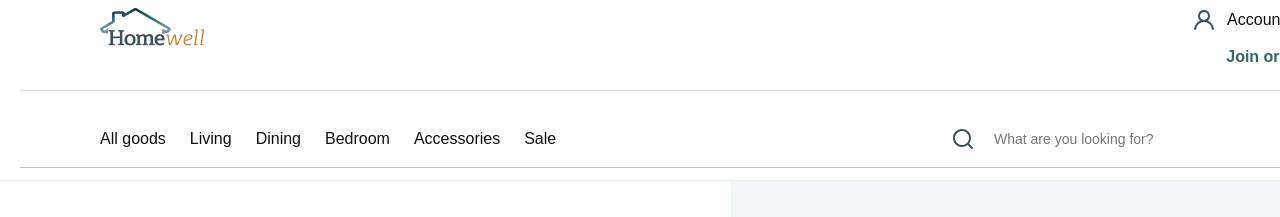
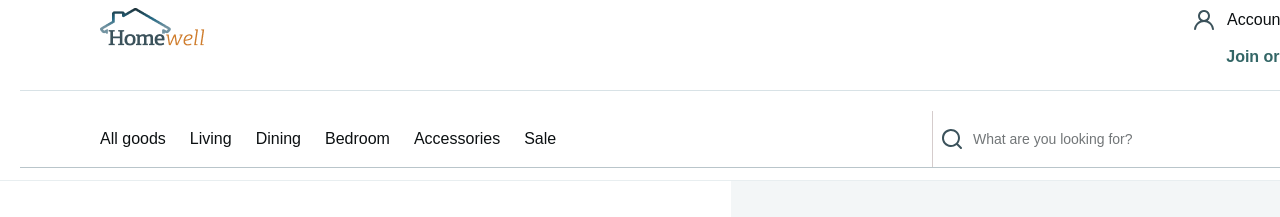
Before and after one commit to Vlad1slov/Frontend-Team-challenge, a React (Create React App) app: page / in a window 1280 px wide. Shown: the top 217 px of the page. Built offline with nearby package versions, Linux system fonts and the light colour scheme.

Commit message:
Menu item hover added

```diff
--- a/src/components/Header/Header.jsx
+++ b/src/components/Header/Header.jsx
@@ -84,19 +84,6 @@ const Header = () => {
                     </Link>{" "}
                 </div>
                 <div className={styles["search"]}>
-                    <svg
-                        className={styles["icons3"]}
-                        width="24"
-                        height="24"
-                        viewBox="0 0 24 24"
-                        fill="none"
-                        xmlns="http://www.w3.org/2000/svg"
-                    >
-                        <path
-                            d="M21.71 20.29L18 16.61C19.4401 14.8144 20.1375 12.5353 19.9488 10.2413C19.7601 7.94733 18.6997 5.81281 16.9855 4.27667C15.2714 2.74053 13.0338 1.91954 10.7329 1.9825C8.43204 2.04546 6.24272 2.98759 4.61514 4.61517C2.98756 6.24275 2.04543 8.43207 1.98247 10.7329C1.91951 13.0338 2.74051 15.2714 4.27664 16.9855C5.81278 18.6997 7.9473 19.7601 10.2413 19.9488C12.5353 20.1375 14.8144 19.4401 16.61 18L20.29 21.68C20.383 21.7738 20.4936 21.8482 20.6154 21.8989C20.7373 21.9497 20.868 21.9758 21 21.9758C21.132 21.9758 21.2627 21.9497 21.3846 21.8989C21.5064 21.8482 21.617 21.7738 21.71 21.68C21.8902 21.4936 21.991 21.2444 21.991 20.985C21.991 20.7257 21.8902 20.4765 21.71 20.29ZM11 18C9.61553 18 8.26215 17.5895 7.11101 16.8203C5.95986 16.0511 5.06266 14.9579 4.53284 13.6788C4.00303 12.3997 3.86441 10.9923 4.1345 9.63439C4.4046 8.27653 5.07128 7.02925 6.05025 6.05028C7.02922 5.07131 8.2765 4.40463 9.63437 4.13453C10.9922 3.86443 12.3997 4.00306 13.6788 4.53287C14.9579 5.06268 16.0511 5.95989 16.8203 7.11103C17.5895 8.26218 18 9.61556 18 11C18 12.8565 17.2625 14.637 15.9497 15.9498C14.637 17.2625 12.8565 18 11 18Z"
-                            fill="#3B525B"
-                        />
-                    </svg>
                     <MyInput />
                 </div>
             </div>
--- a/src/components/Header/Header.module.css
+++ b/src/components/Header/Header.module.css
@@ -73,7 +73,7 @@
     overflow: visible;
 }
 .account2 {
-    color: var(--text-river-styx, #0c1012);
+    color: var(--Text-River-Styx, #0c1012);
     text-align: left;
     font-family: var(
         --titlesmall-font-family,
@@ -179,11 +179,48 @@
     position: relative;
     cursor: pointer;
     text-decoration: none;
+    transition: transform 0.3s;
+}
+
+.all-goods::after,
+.living::after,
+.dining::after,
+.bedroom::after,
+.sale::after,
+.accessories::after {
+    content: "";
+    position: absolute;
+    left: 0;
+    bottom: 0;
+    width: 100%;
+    height: 1px;
+    background-color: transparent;
+    transition: background-color 0.3s, transform 0.3s;
+    transform: translateY(-1px);
+}
+
+.all-goods:hover::after,
+.living:hover::after,
+.dining:hover::after,
+.bedroom:hover::after,
+.sale:hover::after,
+.accessories:hover::after {
+    background-color: rgb(57, 57, 66);
+    transform: translateY(-1px);
+}
+
+.all-goods:hover,
+.living:hover,
+.dining:hover,
+.bedroom:hover,
+.sale:hover,
+.accessories:hover {
+    transform: translateY(-1px);
 }
 
 .search {
     display: flex;
-    width: 501px;
+    width: 520px;
     height: 56px;
     padding: 8px 180px 8px 12px;
     align-items: center;
@@ -317,13 +354,6 @@
     /* delete button */
 
     /* Add */
-    .icons3 {
-        flex-shrink: 0;
-        width: 24px;
-        height: 24px;
-        position: relative;
-        overflow: visible;
-    }
 
     /* Add */
     .frame-26080102 {
--- a/src/components/UI/input/MyInput.jsx
+++ b/src/components/UI/input/MyInput.jsx
@@ -2,10 +2,25 @@ import styles from "./MyInput.module.css";
 
 const MyInput = () => {
     return (
-        <input
-            className={styles.input}
-            placeholder="What are you looking for?"
-        ></input>
+        <>
+            <input
+                className={styles.input}
+                placeholder="What are you looking for?"
+            ></input>
+            <svg
+                className={styles["icons3"]}
+                width="24"
+                height="24"
+                viewBox="0 0 24 24"
+                fill="none"
+                xmlns="http://www.w3.org/2000/svg"
+            >
+                <path
+                    d="M21.71 20.29L18 16.61C19.4401 14.8144 20.1375 12.5353 19.9488 10.2413C19.7601 7.94733 18.6997 5.81281 16.9855 4.27667C15.2714 2.74053 13.0338 1.91954 10.7329 1.9825C8.43204 2.04546 6.24272 2.98759 4.61514 4.61517C2.98756 6.24275 2.04543 8.43207 1.98247 10.7329C1.91951 13.0338 2.74051 15.2714 4.27664 16.9855C5.81278 18.6997 7.9473 19.7601 10.2413 19.9488C12.5353 20.1375 14.8144 19.4401 16.61 18L20.29 21.68C20.383 21.7738 20.4936 21.8482 20.6154 21.8989C20.7373 21.9497 20.868 21.9758 21 21.9758C21.132 21.9758 21.2627 21.9497 21.3846 21.8989C21.5064 21.8482 21.617 21.7738 21.71 21.68C21.8902 21.4936 21.991 21.2444 21.991 20.985C21.991 20.7257 21.8902 20.4765 21.71 20.29ZM11 18C9.61553 18 8.26215 17.5895 7.11101 16.8203C5.95986 16.0511 5.06266 14.9579 4.53284 13.6788C4.00303 12.3997 3.86441 10.9923 4.1345 9.63439C4.4046 8.27653 5.07128 7.02925 6.05025 6.05028C7.02922 5.07131 8.2765 4.40463 9.63437 4.13453C10.9922 3.86443 12.3997 4.00306 13.6788 4.53287C14.9579 5.06268 16.0511 5.95989 16.8203 7.11103C17.5895 8.26218 18 9.61556 18 11C18 12.8565 17.2625 14.637 15.9497 15.9498C14.637 17.2625 12.8565 18 11 18Z"
+                    fill="#3B525B"
+                />
+            </svg>
+        </>
     );
 };
 
--- a/src/components/UI/input/MyInput.module.css
+++ b/src/components/UI/input/MyInput.module.css
@@ -1,8 +1,8 @@
 .input {
     display: flex;
-    width: 501px;
+    width: 550px;
     height: 56px;
-    padding: 8px 180px 8px 12px;
+    padding: 8px 180px 8px 40px;
     align-items: center;
     gap: 7px;
     flex-shrink: 0;
@@ -14,4 +14,18 @@
     display: inline;
     outline: none;
     border: none;
+    border-left: 1px solid rgb(213, 204, 204);
 }
+
+input:focus::placeholder {
+    color: transparent;
+    opacity: 0;
+}
+
+.icons3 {
+    flex-shrink: 0;
+    width: 40px;
+    height: 24px;
+    position: absolute;
+    overflow: visible;
+}
```
